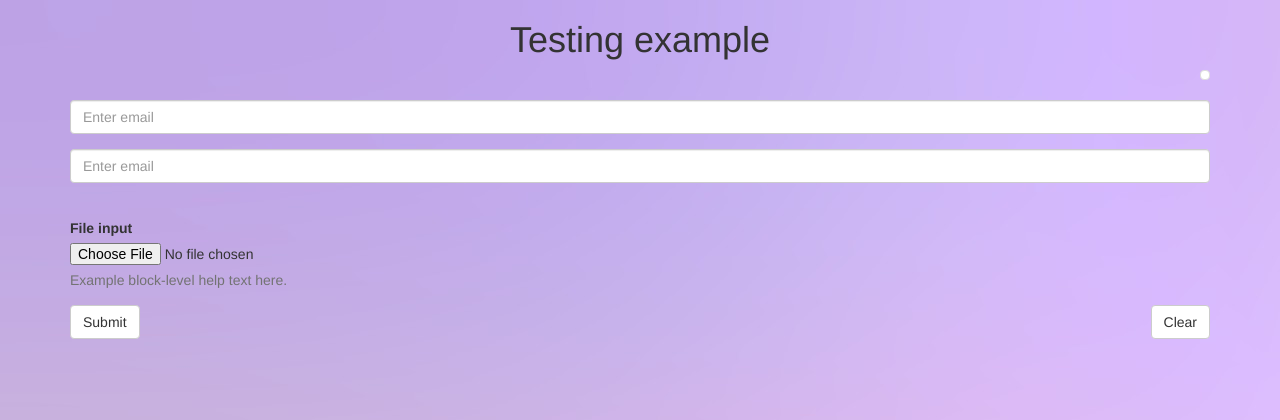
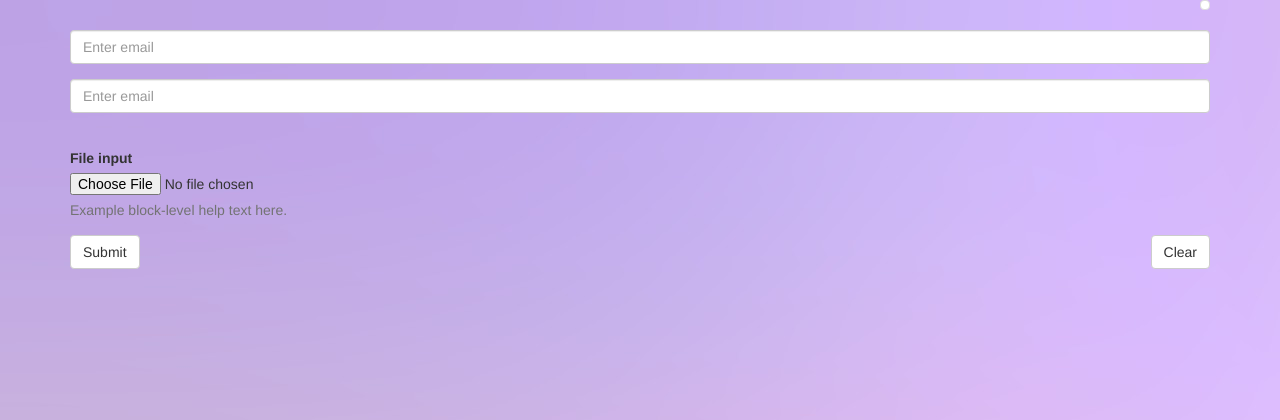
Before and after one commit to artemzi/SubmitForm, a PHP site: page /index.php in a window 1280 px wide. Shown: the top 420 px of the page. Run offline with PHP 8.4, Linux system fonts and the light colour scheme; some libraries are stand-ins or nearby versions.

Commit message:
change permission

```diff
--- a/public/index.php
+++ b/public/index.php
@@ -16,7 +16,6 @@
         </style>
 	</head>
 	<body>
-		<h1 class="text-center">Testing example</h1>
 
         <div class="container">
             <div class="row-fluid">
```
